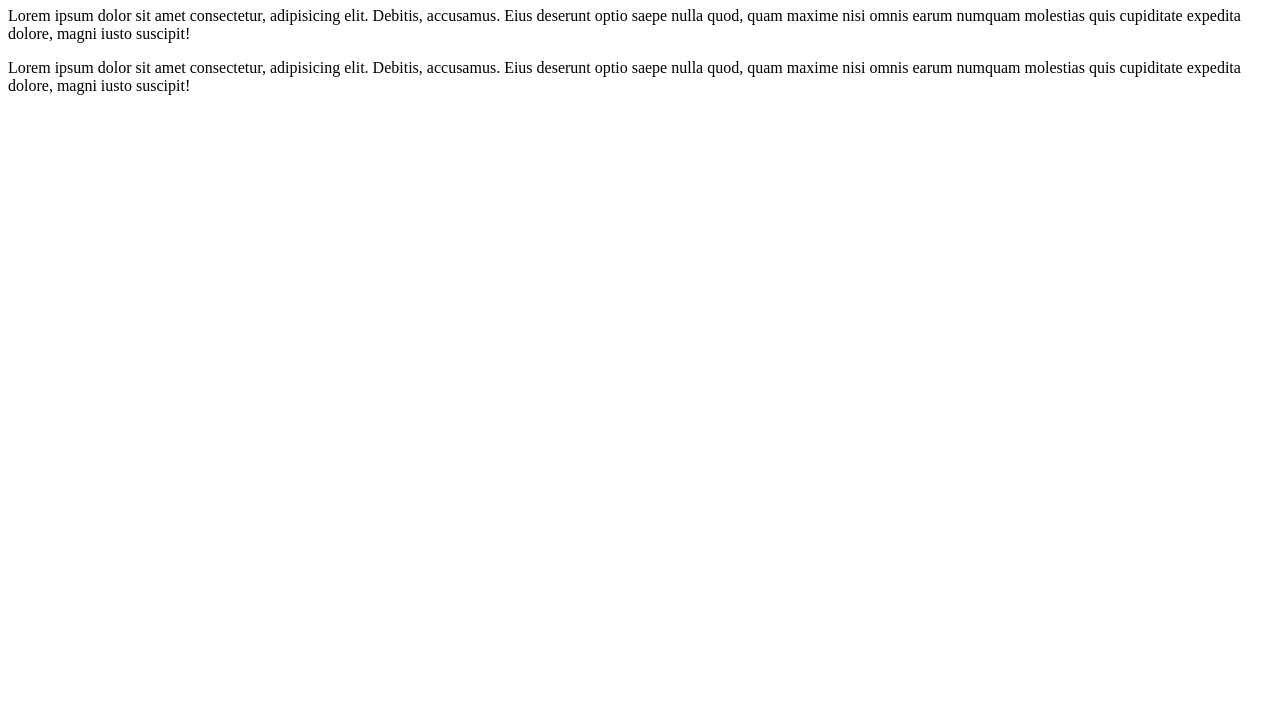
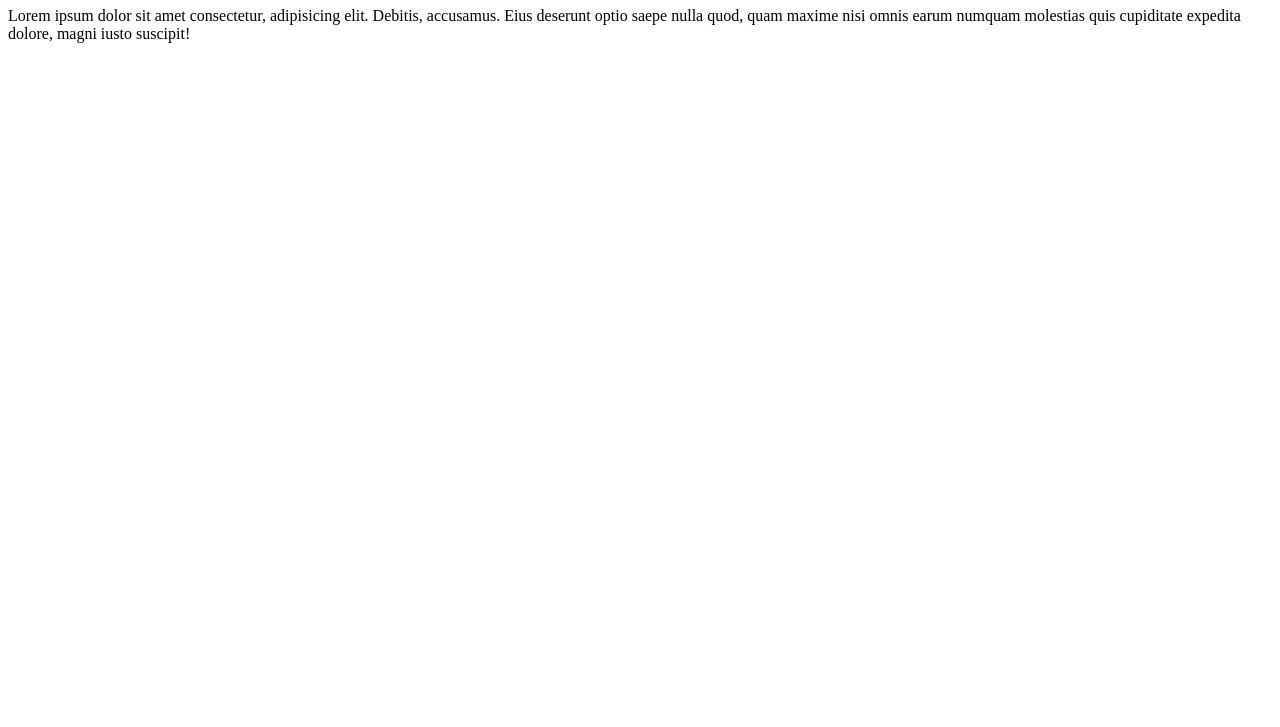
Before and after one commit to Quincy15th/testGit, a plain HTML site: page index.html in a window 1280 px wide. Shown: the part 73-800 px from the top of the page. Drawn offline with Linux system fonts and the light colour scheme.

Commit message:
sua lan 2

```diff
--- a/index.html
+++ b/index.html
@@ -7,10 +7,6 @@
   </head>
   <body>
     <h1>weebb</h1>
-    Lorem ipsum dolor sit amet consectetur, adipisicing elit. Debitis,
-    accusamus. Eius deserunt optio saepe nulla quod, quam maxime nisi omnis
-    earum numquam molestias quis cupiditate expedita dolore, magni iusto
-    suscipit!
     <p>
       Lorem ipsum dolor sit amet consectetur, adipisicing elit. Debitis,
       accusamus. Eius deserunt optio saepe nulla quod, quam maxime nisi omnis
```
